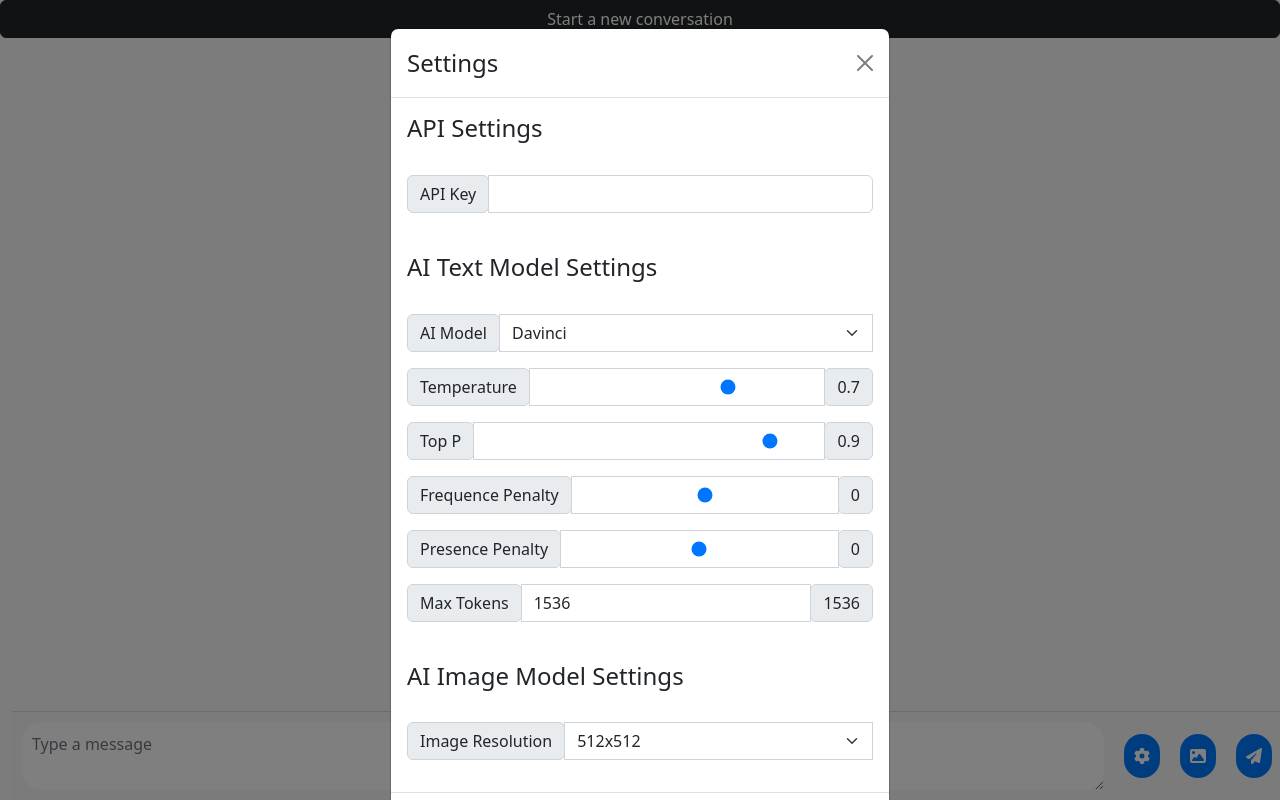
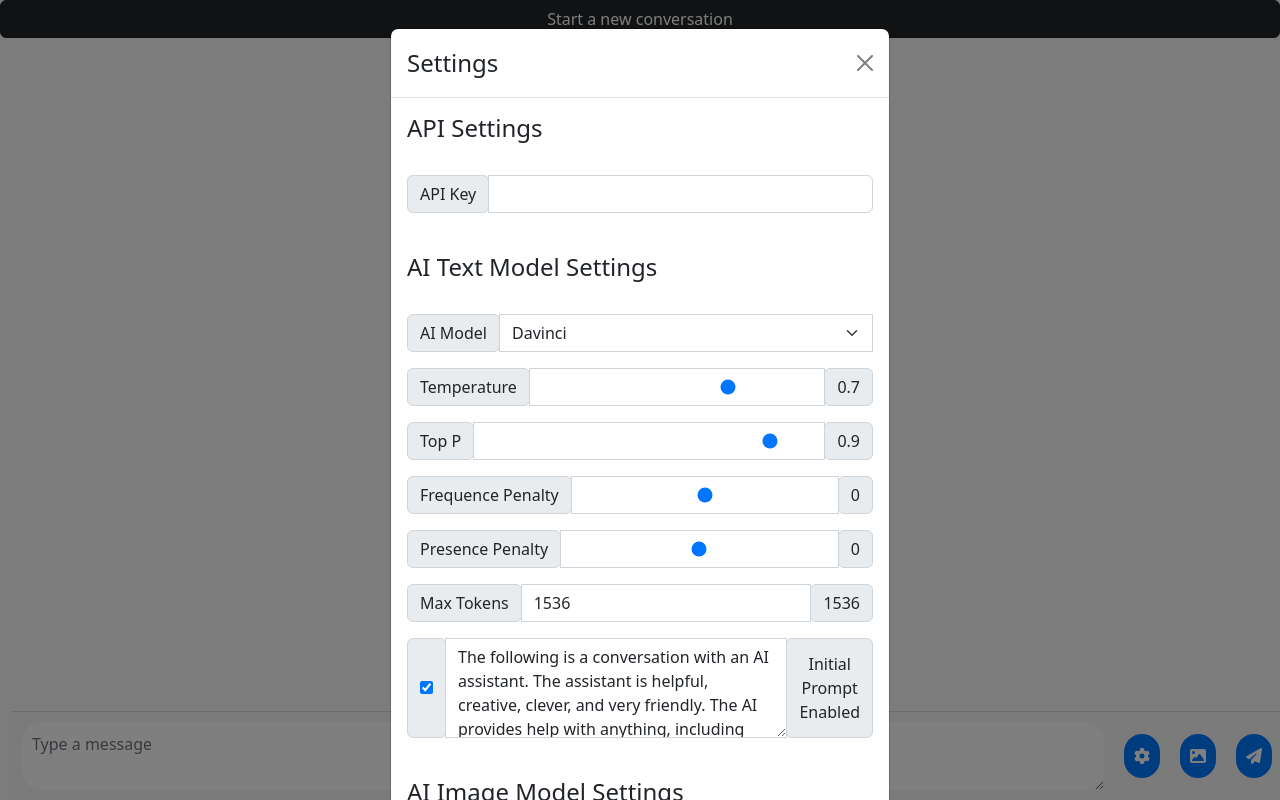
Before and after one commit to ahutanu/openai-chat-window, a React (Create React App) app: page / in a window 1280 px wide. Both pictures are taken after a click on the button 1142 px from the left and 756 px from the top of the page. Built offline with nearby package versions, Linux system fonts and the light colour scheme.

Commit message:
added initial prompt for better AI responses

```diff
--- a/src/App.css
+++ b/src/App.css
@@ -99,6 +99,13 @@ body {
   z-index: 1;
 }
 
+/* chat window settings */
+/* initial prompt text inputs */
+.initial-prompt-text-inputs {
+  width: 100%;
+  height: 100px;
+}
+
 /*mobile responsive*/
 @media only screen and (max-width: 600px) {
   .message-input textarea {
--- a/src/ChatWindow.jsx
+++ b/src/ChatWindow.jsx
@@ -22,6 +22,8 @@ const ChatWindow = () => {
   const [frequencyPenalty, setFrequencyPenalty] = useState(0);
   const [presencePenalty, setPresencePenalty] = useState(0);
   const [topP, setTopP] = useState(0.9);
+  const [initialPrompt, setInitialPrompt] = useState("The following is a conversation with an AI assistant. The assistant is helpful, creative, clever, and very friendly. The AI provides help with anything, including questions about code, as the AI is an expert in everything including in all the major programming languages and is great at pair programming and debugging. Whenever the AI provided a code snippet, it was always enclosed between three backqoutes. The AI knew its limitations though, and it was not afraid to say \"I don't know.\" whenever he was not certain about an answer. \nUser: Hello, how are you?\nAI: I am an AI created by OpenAI. How can I help you today?\nUser:");
+  const [initialPromptEnabled, setInitialPromptEnabled] = useState(true);
 
   const configuration = new Configuration({
     apiKey: apiKey,
@@ -33,7 +35,11 @@ const ChatWindow = () => {
     e.preventDefault();
     setLoading(true);
     setConversation([...conversation, { message: message, author: "User", timestamp: new Date() }]);
-    const previousMessages = conversation.map(chat => chat.message).join("\n");
+    let previousMessages = conversation.map(chat => chat.author + ':' + chat.message).join("\n");
+    //if beginning of conversation, set background story to train AI responses
+    if (conversation.length === 0 && initialPromptEnabled) {
+        previousMessages = initialPrompt;
+    }
     const prompt = previousMessages + "\n" + message;
     const response = await openai.createCompletion({
       model: model,
@@ -192,6 +198,10 @@ const ChatWindow = () => {
             setPresencePenalty={setPresencePenalty}
             topP={topP}
             setTopP={setTopP}
+            initialPrompt={initialPrompt}
+            setInitialPrompt={setInitialPrompt}
+            initialPromptEnabled={initialPromptEnabled}
+            setInitialPromptEnabled={setInitialPromptEnabled}
           ></ChatWindowSettings>
         </div>
       </div>
--- a/src/ChatWindowSettings.jsx
+++ b/src/ChatWindowSettings.jsx
@@ -79,6 +79,19 @@ function ChatWindowSettings(props) {
             <span className="input-group-text" id="inputGroup-sizing-default">{props.maxTokens}</span>
           </div>
         </div>
+        <div  className="input-group mb-3">
+          <div className="input-group-prepend">
+            {/* <span className="input-group-text" id="inputGroup-sizing-default">Initial Prompt</span> */}
+            <div className="input-group-text initial-prompt-text-inputs">
+              <input type="checkbox" aria-label="Checkbox for following text input" defaultChecked={props.initialPromptEnabled} onChange={e => props.setInitialPromptEnabled(!props.initialPromptEnabled)} />
+              {/* <label style={{ marginLeft: '.5rem' }}>{props.initialPromptEnabled ? ' Enabled' : ' Disabled'}</label> */}
+            </div>
+          </div>
+          <textarea type="text" className="form-control" aria-label="Text input with checkbox" value={props.initialPrompt} onChange={e => props.setInitialPrompt(e.target.value)} disabled={!props.initialPromptEnabled}/>
+          <div className="input-group-prepend">
+            <span className="input-group-text initial-prompt-text-inputs" id="inputGroup-sizing-default">Initial <br /> Prompt <br /> {props.initialPromptEnabled ? ' Enabled' : ' Disabled'}</span>
+          </div>
+        </div>
         <br />
         <h4>AI Image Model Settings</h4>
         <br />
```
Also changed, not shown: 1 other file (tests, documents, lock files or other folders).
